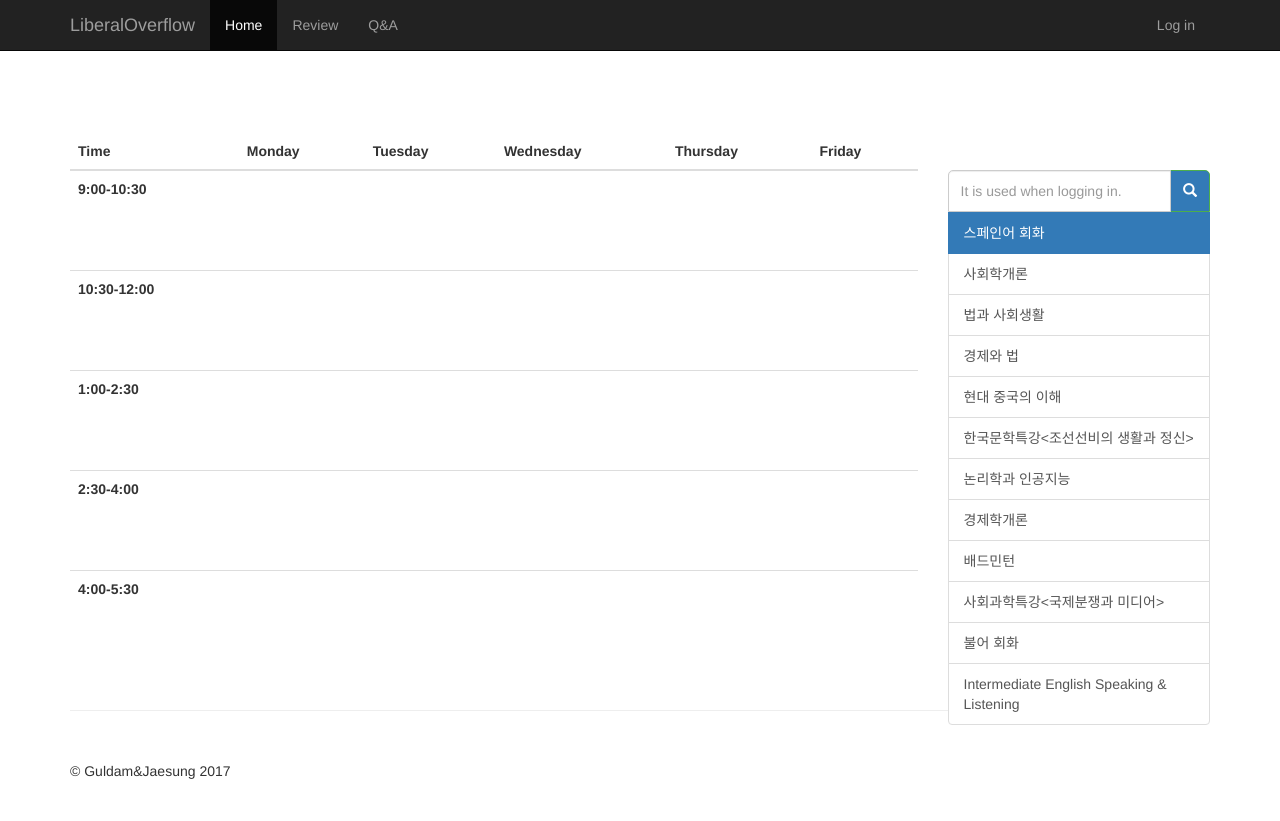
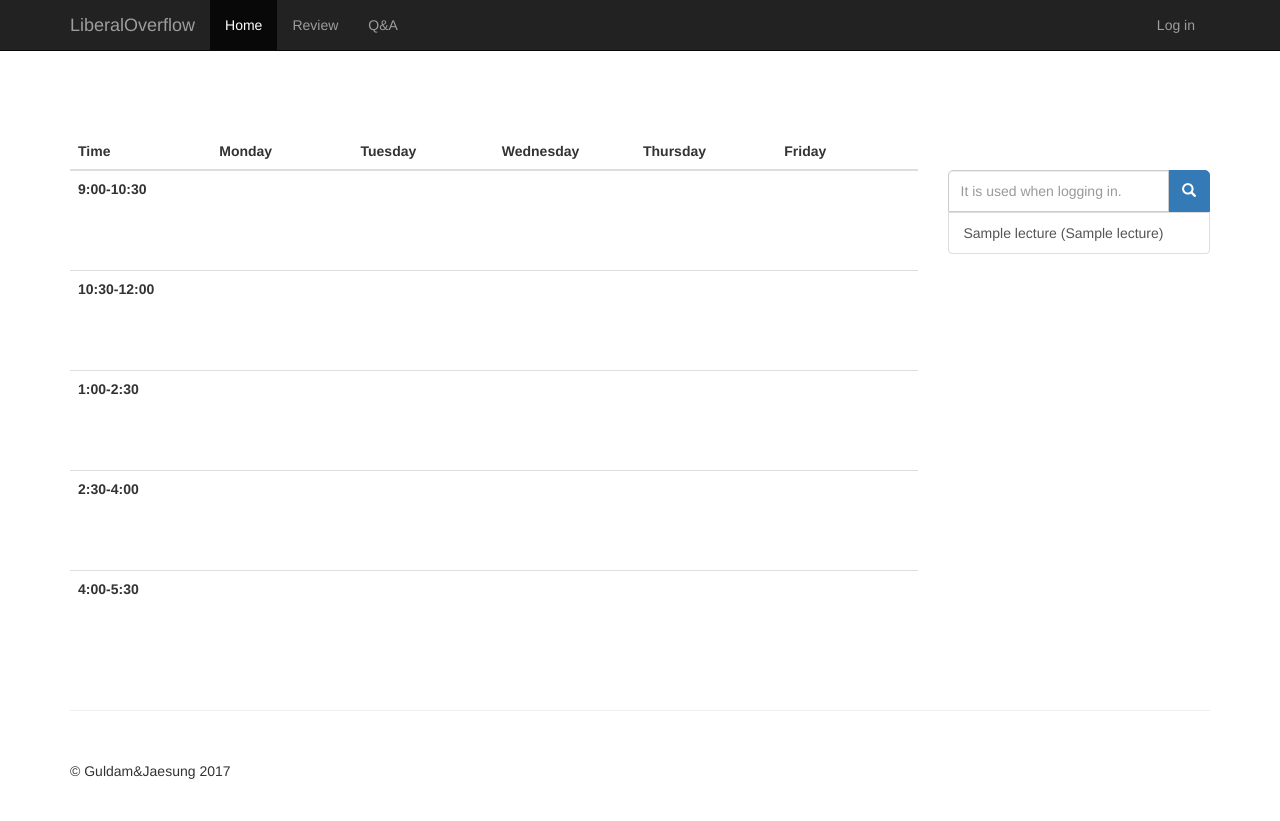
Before and after one commit to ashe-sparcs/MadCamp04, a Django app: template templates/timetable.html in a window 1280 px wide. Run offline with Django 3.2, Linux system fonts and the light colour scheme; the template is opened without the code that fills it: most values are stand-ins (such as "Sample title", 1, 10 or a date in 2020); lists and menus that the app fills with data are empty; some libraries are stand-ins or nearby versions.

Commit message:
fetching lectures complete.

```diff
--- a/LiberalOverflow/views.py
+++ b/LiberalOverflow/views.py
@@ -3,7 +3,7 @@ from django.shortcuts import render, redirect
 from django.shortcuts import HttpResponse
 from django.contrib.auth import authenticate, login, logout
 from django.contrib.auth.models import User
-from LiberalOverflow.models import UserProfile
+from LiberalOverflow.models import UserProfile, Lecture, TimeSlot
 
 # Import the email modules we'll need
 from email.mime.text import MIMEText
@@ -201,4 +201,5 @@ def check_duplicate_ajax(request):
 
 
 def timetable(request):
-    return render(request, 'timetable.html')
+    lectures = list(Lecture.objects.all())
+    return render(request, 'timetable.html', {'lectures': lectures})
--- a/templates/timetable.html
+++ b/templates/timetable.html
@@ -31,8 +31,12 @@
            min-height: 100px;
            height: 100px;
         }
+        #timetable {
+            table-layout : fixed;
+        }
         #timetable td {
             background-color: #fff;
+
         }
         #timetable td:hover {
             background-color: #ececec;
@@ -49,13 +53,24 @@
         }
         .searchbutton-on-the-list {
             height: 42px;
+            width: 42px;
             border-radius: 0px 5px 0px 0px;
             background-color: #337AB7;
+            border-color: #337AB7;
         }
         .searchbutton-on-the-list:hover {
+            width: 42px;
             height: 42px;
             border-radius: 0px 5px 0px 0px;
             background-color: #337AB7;
+            border-color: #337AB7;
+        }
+        .searchbutton-on-the-list:focus {
+            width: 42px;
+            height: 42px;
+            border-radius: 0px 5px 0px 0px;
+            background-color: #337AB7;
+            border-color: #337AB7;
         }
     </style>
   </head>
@@ -192,18 +207,9 @@
                       </button>
                     </span>
                 </div>
-                <a href="#" class="list-group-item active">스페인어 회화</a>
-                <a href="#" class="list-group-item">사회학개론</a>
-                <a href="#" class="list-group-item">법과 사회생활</a>
-                <a href="#" class="list-group-item">경제와 법</a>
-                <a href="#" class="list-group-item">현대 중국의 이해</a>
-                <a href="#" class="list-group-item">한국문학특강&lt;조선선비의 생활과 정신&gt;</a>
-                <a href="#" class="list-group-item">논리학과 인공지능</a>
-                <a href="#" class="list-group-item">경제학개론</a>
-                <a href="#" class="list-group-item">배드민턴</a>
-                <a href="#" class="list-group-item">사회과학특강&lt;국제분쟁과 미디어&gt;</a>
-                <a href="#" class="list-group-item">불어 회화</a>
-                <a href="#" class="list-group-item">Intermediate English Speaking &amp; Listening</a>
+                {% for lecture in lectures %}
+                  <a href="#" class="list-group-item">{{ lecture.lecture_name }} ({{ lecture.professor_name }})</a>
+                {% endfor %}
               </div>
           </div><!--/.sidebar-offcanvas-->
       </div><!--/row-->
```
Also changed, not shown: LiberalOverflow/models.py (+12 -0 lines).
